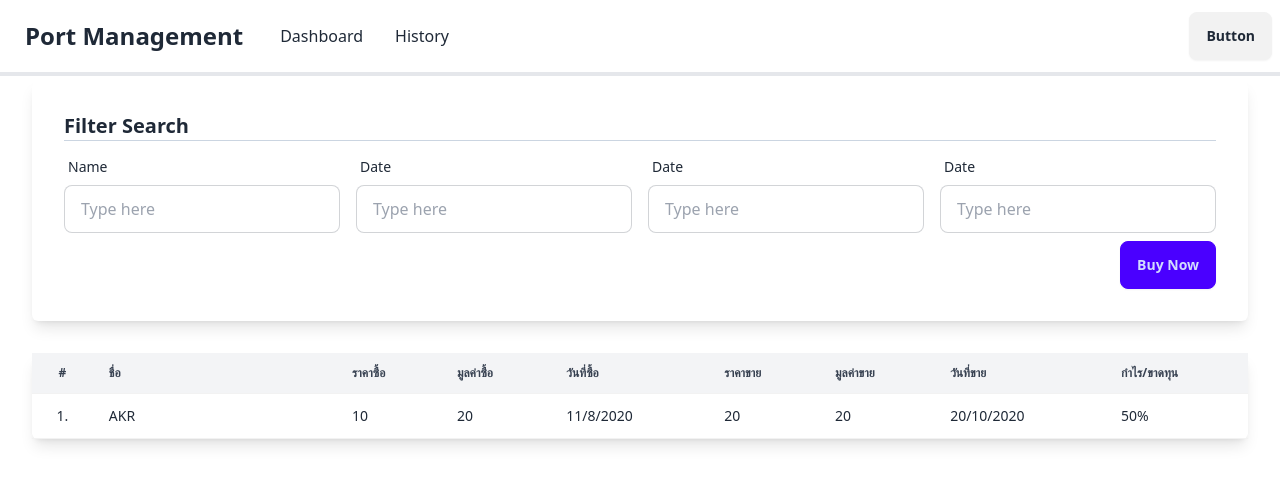
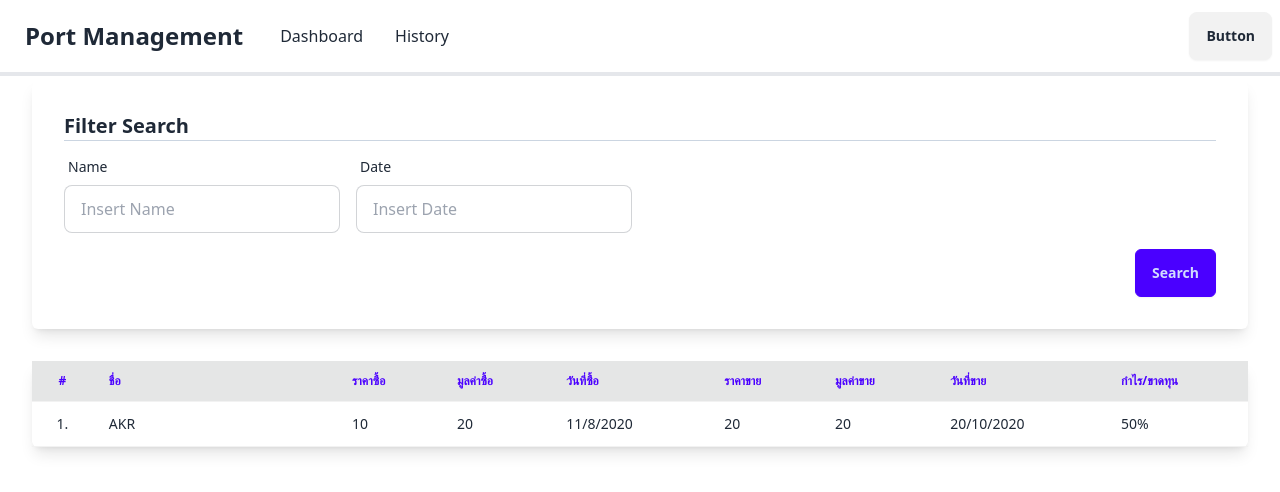
Before and after one commit to chanawit-k/port-management, a React (Vite) app in the folder client/: page /history in a window 1280 px wide. Shown: the top 492 px of the page. Built offline with nearby package versions, Linux system fonts and the light colour scheme.

Commit message:
- form search

```diff
--- a/client/src/App.jsx
+++ b/client/src/App.jsx
@@ -1,5 +1,6 @@
 import { RouterProvider, createBrowserRouter } from 'react-router-dom'
-import { HomeLayout, Dashboard, History } from './pages'
+import { HomeLayout, Dashboard, Transaction } from './pages'
+import { action as historyAction } from './pages/Transaction'
 const router = createBrowserRouter([
   {
     path: '/',
@@ -12,7 +13,8 @@ const router = createBrowserRouter([
       },
       {
         path: 'history',
-        element: <History />,
+        element: <Transaction />,
+        action: historyAction,
       },
       // {
       //   path: 'products/:id',
--- /dev/null
+++ b/client/src/components/InputForm.jsx
@@ -0,0 +1,19 @@
+import React from 'react'
+
+const InputForm = ({ name, label, type, placeholder }) => {
+  return (
+    <label className="form-control w-full">
+      <div className="label">
+        <span className="label-text">{label}</span>
+      </div>
+      <input
+        type={type}
+        placeholder={placeholder}
+        name={name}
+        className="input input-bordered w-full"
+      />
+    </label>
+  )
+}
+
+export default InputForm
--- /dev/null
+++ b/client/src/components/TransactionForm.jsx
@@ -0,0 +1,30 @@
+import React from 'react'
+import { Form } from 'react-router-dom'
+import InputForm from './InputForm'
+const TransactionForm = () => {
+  return (
+    <Form method="POST">
+      <div className="grid lg:grid-cols-4 grid-cols-1 gap-4">
+        <InputForm
+          label={'Name'}
+          type={'text'}
+          name={'name'}
+          placeholder={'Insert Name'}
+        />
+        <InputForm
+          label={'Date'}
+          type={'text'}
+          name={'date'}
+          placeholder={'Insert Date'}
+        />
+      </div>
+      <div className="w-full flex justify-end">
+        <button className="btn btn-primary mt-4 rounded-md" type="submit">
+          Search
+        </button>
+      </div>
+    </Form>
+  )
+}
+
+export default TransactionForm
--- a/client/src/components/index.js
+++ b/client/src/components/index.js
@@ -1,2 +1,3 @@
 export { default as Navbar } from './Navbar'
 export { default as HoldingCard } from './HoldingCard'
+export { default as TransactionForm } from './TransactionForm'
--- a/client/src/pages/History.jsx
+++ /dev/null
@@ -1,98 +0,0 @@
-import React, { useState } from 'react'
-
-const History = () => {
-  const [isOpen, setIsOpen] = useState(false)
-  return (
-    <section className="w-full">
-      <div className="card w-full bg-base-100 shadow-lg rounded-md mb-8">
-        <div className="card-body">
-          <h2 className="card-title border-b border-slate-300">
-            Filter Search
-          </h2>
-          <form action="post">
-            <div class="grid lg:grid-cols-4 grid-cols-1 gap-4">
-              <label className="form-control w-full">
-                <div className="label">
-                  <span className="label-text">Name</span>
-                </div>
-                <input
-                  type="text"
-                  placeholder="Type here"
-                  className="input input-bordered w-full"
-                />
-              </label>
-              <label className="form-control w-full">
-                <div className="label">
-                  <span className="label-text">Date</span>
-                </div>
-                <input
-                  type="text"
-                  placeholder="Type here"
-                  className="input input-bordered w-full"
-                />
-              </label>
-              <label className="form-control w-full ">
-                <div className="label">
-                  <span className="label-text">Date</span>
-                </div>
-                <input
-                  type="text"
-                  placeholder="Type here"
-                  className="input input-bordered w-full "
-                />
-              </label>
-              <label className="form-control w-full ">
-                <div className="label">
-                  <span className="label-text">Date</span>
-                </div>
-                <input
-                  type="text"
-                  placeholder="Type here"
-                  className="input input-bordered w-full"
-                />
-              </label>
-            </div>
-          </form>
-          <div className="card-actions justify-end">
-            <button className="btn btn-primary">Buy Now</button>
-          </div>
-        </div>
-      </div>
-      <div className="shadow-lg rounded-md">
-        <table className="table">
-          <thead className="text-gray-700 uppercase bg-gray-100">
-            <tr>
-              <th style={{ width: '5%' }} className="text-center">
-                #
-              </th>
-              <th style={{ width: '20%' }}>ชื่อ</th>
-              <th className="lg:table-cell hidden">ราคาซื้อ</th>
-              <th className="lg:table-cell hidden">มูลค่าซื้อ</th>
-              <th className="lg:table-cell hidden">วันที่ซื้อ</th>
-              <th className="lg:table-cell hidden">ราคาขาย</th>
-              <th className="lg:table-cell hidden">มูลค่าขาย</th>
-              <th className="lg:table-cell hidden">วันที่ขาย</th>
-              <th className="lg:text-left text-center">กำไร/ขาดทุน</th>
-            </tr>
-          </thead>
-          <tbody>
-            {/* row 1 */}
-            <tr>
-              <td className="text-center">1.</td>
-              <td>AKR</td>
-              <td className="lg:table-cell hidden">10</td>
-              <td className="lg:table-cell hidden">20</td>
-              <td className="lg:table-cell hidden">11/8/2020</td>
-              <td className="lg:table-cell hidden">20</td>
-              <td className="lg:table-cell hidden">20</td>
-              <td className="lg:table-cell hidden">20/10/2020</td>
-              <td className="lg:text-left text-center">50%</td>
-            </tr>
-          </tbody>
-        </table>
-      </div>
-    </section>
-  )
-}
-
-export default History
--- /dev/null
+++ b/client/src/pages/Transaction.jsx
@@ -0,0 +1,58 @@
+import React from 'react'
+import { TransactionForm } from '../components'
+export const action = async ({ request }) => {
+  const formData = await request.formData()
+  const form = Object.fromEntries(formData)
+  console.log(form)
+  return null
+}
+
+const Transaction = () => {
+  return (
+    <section className="w-full">
+      <div className="card w-full bg-base-100 shadow-lg rounded-md mb-8">
+        <div className="card-body">
+          <h2 className="card-title border-b border-slate-300">
+            Filter Search
+          </h2>
+          <TransactionForm />
+        </div>
+      </div>
+      <div className="shadow-lg rounded-md">
+        <table className="table">
+          <thead className="text-primary uppercase bg-base-300">
+            <tr>
+              <th style={{ width: '5%' }} className="text-center">
+                #
+              </th>
+              <th style={{ width: '20%' }}>ชื่อ</th>
+              <th className="lg:table-cell hidden">ราคาซื้อ</th>
+              <th className="lg:table-cell hidden">มูลค่าซื้อ</th>
+              <th className="lg:table-cell hidden">วันที่ซื้อ</th>
+              <th className="lg:table-cell hidden">ราคาขาย</th>
+              <th className="lg:table-cell hidden">มูลค่าขาย</th>
+              <th className="lg:table-cell hidden">วันที่ขาย</th>
+              <th className="lg:text-left text-center">กำไร/ขาดทุน</th>
+            </tr>
+          </thead>
+          <tbody>
+            {/* row 1 */}
+            <tr>
+              <td className="text-center">1.</td>
+              <td>AKR</td>
+              <td className="lg:table-cell hidden">10</td>
+              <td className="lg:table-cell hidden">20</td>
+              <td className="lg:table-cell hidden">11/8/2020</td>
+              <td className="lg:table-cell hidden">20</td>
+              <td className="lg:table-cell hidden">20</td>
+              <td className="lg:table-cell hidden">20/10/2020</td>
+              <td className="lg:text-left text-center">50%</td>
+            </tr>
+          </tbody>
+        </table>
+      </div>
+    </section>
+  )
+}
+
+export default Transaction
--- a/client/src/pages/index.js
+++ b/client/src/pages/index.js
@@ -1,3 +1,3 @@
 export { default as HomeLayout } from './HomeLayout'
 export { default as Dashboard } from './Dashboard'
-export { default as History } from './History'
+export { default as Transaction } from './Transaction'
```
